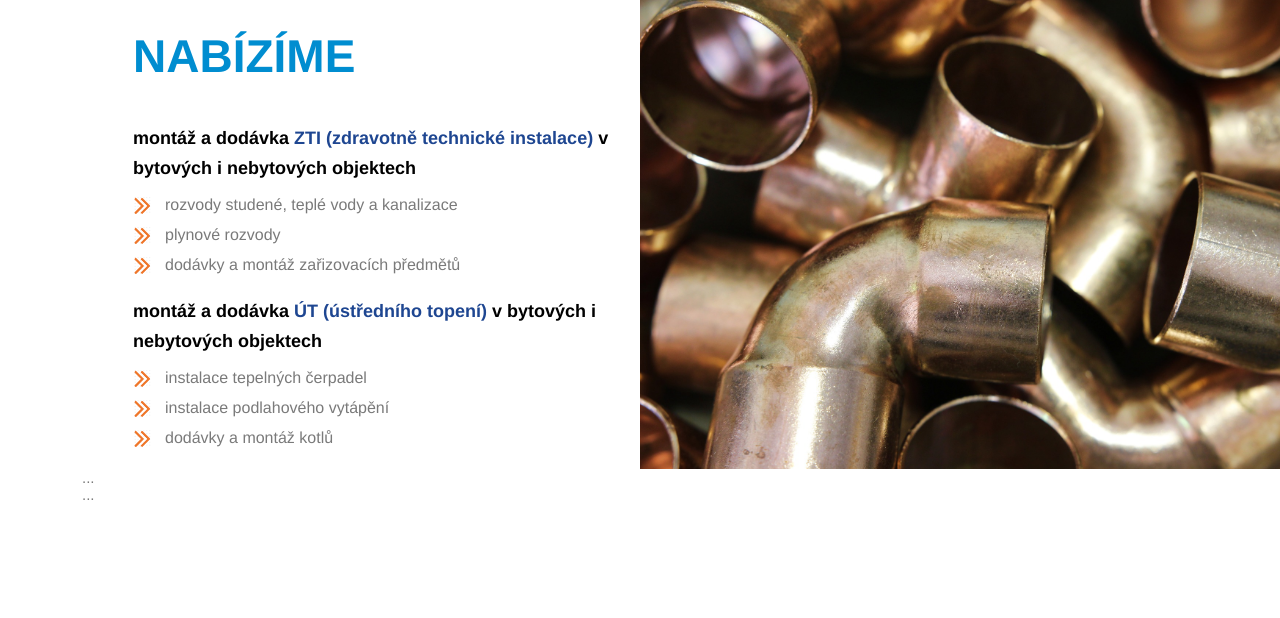
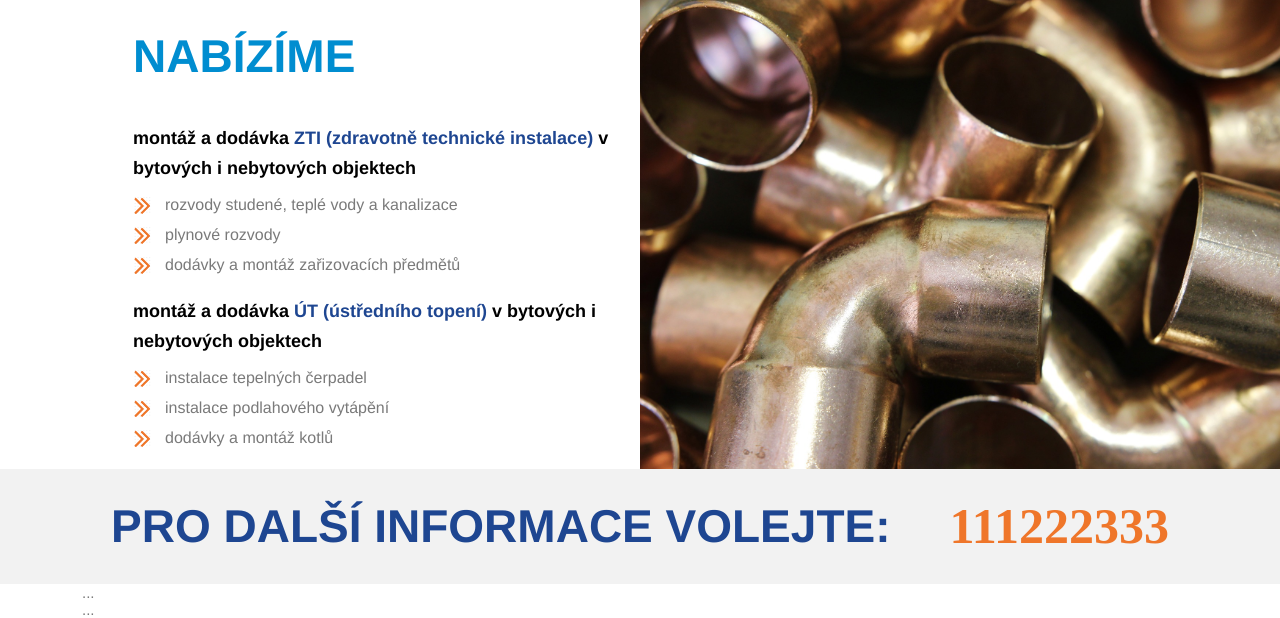
Before and after one commit to Igrok95Ronin/cz-sant-3, a PHP site: page / in a window 1280 px wide. Shown: the part 2236-2854 px from the top of the page. Before the commit the page ends 2736 px from the top, so only its background shows below. Run offline with PHP 8.4, Linux system fonts and the light colour scheme; some libraries are stand-ins or nearby versions.

Commit message:
finish seventh block

```diff
--- a/assets/css/style.css
+++ b/assets/css/style.css
@@ -299,6 +299,60 @@ body {
   background-size: cover;
 }
 
+.seventh-section {
+  background-color: #f2f2f2;
+}
+
+.seventh-container {
+  max-width: 1200px;
+  margin: 0 auto;
+  display: -webkit-box;
+  display: -ms-flexbox;
+  display: flex;
+  -webkit-box-align: center;
+      -ms-flex-align: center;
+          align-items: center;
+  -webkit-box-pack: space-evenly;
+      -ms-flex-pack: space-evenly;
+          justify-content: space-evenly;
+  -ms-flex-wrap: wrap;
+      flex-wrap: wrap;
+}
+
+.seventh-title {
+  color: #1e4691;
+  font-size: clamp(30px, 4vw, 46px);
+  font-weight: 600;
+  padding: 30px 0;
+  text-align: center;
+  margin: 0;
+}
+
+.seventh-link {
+  text-decoration: none;
+  color: #ef762a;
+  font-size: 50px;
+  font-family: "Raleway";
+  text-transform: uppercase;
+  font-weight: 600;
+  -webkit-transition: 0.5s;
+  transition: 0.5s;
+}
+.seventh-link:hover {
+  color: #ef762a;
+  letter-spacing: 1px;
+  -webkit-transition: 0.5s;
+  transition: 0.5s;
+}
+
+.header-btn__link--color-btn {
+  background-color: #ef762a;
+}
+
+.header-btn--width {
+  width: 100% !important;
+}
+
 @media (max-width: 1400px) {
   .sixth-left-block {
     max-width: 80%;
@@ -387,4 +441,8 @@ body {
   .section {
     height: 35vh;
   }
+
+  .seventh-title {
+    font-size: 27px;
+  }
 }
--- a/assets/scss/style.scss
+++ b/assets/scss/style.scss
@@ -18,8 +18,7 @@ body{
     min-width: 360px;
     color: #7a7a7a;
 }
-.header {
-}
+
 .header-container {
     max-width: 1200px;
     margin: 0 auto;
@@ -239,6 +238,44 @@ body{
     background: url(../img/2.jpg) no-repeat;
     background-size: cover;
 }
+//Seventh Section
+.seventh-section {
+    background-color: #f2f2f2;
+}
+.seventh-container {
+    max-width: 1200px;
+    margin: 0 auto;
+    display: flex;
+    align-items: center;
+    justify-content: space-evenly;
+    flex-wrap: wrap
+}
+.seventh-title {
+    @include title();
+    margin: 0;
+}
+.seventh-link {
+    text-decoration: none;
+    color: #ef762a;
+    font-size: 50px;
+    font-family: 'Raleway';
+    text-transform: uppercase;
+    font-weight: 600;
+    transition: .5s;
+    &:hover {
+        color: #ef762a;
+        letter-spacing: 1px;
+        transition: .5s;
+    }
+}
+.header-btn__link--color-btn {
+    background-color: #ef762a;
+
+}
+.header-btn--width {
+    width: 100%!important;
+}
+
 
 
 @media (max-width: 1400px) {
@@ -307,9 +344,13 @@ body{
     .fifth-items__text {
         font-size: 24px;
     }
+
 }
 @media(max-width: 576px) {
     .section {
         height: 35vh;
     }
+    .seventh-title {
+        font-size: 27px;
+    }
 }
--- a/index.html
+++ b/index.html
@@ -45,7 +45,7 @@ $title = $text . ' ' . $city;
             <div class="container-fluid">
                 <div class="row">
                     <div class="col-12 section-container d-md-none">
-                        <div class="sticky-top">
+                        <div class="fixed-top">
                             <div class="d-grid col-12 ">
                                 <a class="btn header-btn__link" href="#" >111222333</a>
                             </div>
@@ -167,6 +167,19 @@ $title = $text . ' ' . $city;
                 </div>
             </div>
         </section>
+        <section class="seventh-section">
+            <div class="container-fluid">
+                <div class="row">
+                    <div class="col-12 seventh-container">
+                        <h2 class="seventh-title">PRO DALŠÍ INFORMACE VOLEJTE:</h2>
+                        <a class="seventh-link d-none d-md-block" href="#">111222333</a>
+                        <div class="d-grid col-12 header-btn header-btn--width d-md-none">
+                            <a class="btn header-btn__link header-btn__link--color-btn" href="#" >111222333</a>
+                        </div>
+                    </div>
+                </div>
+            </div>
+        </section>
 
         <!--Нижний колонтитул страницы-->
         <footer>
```
